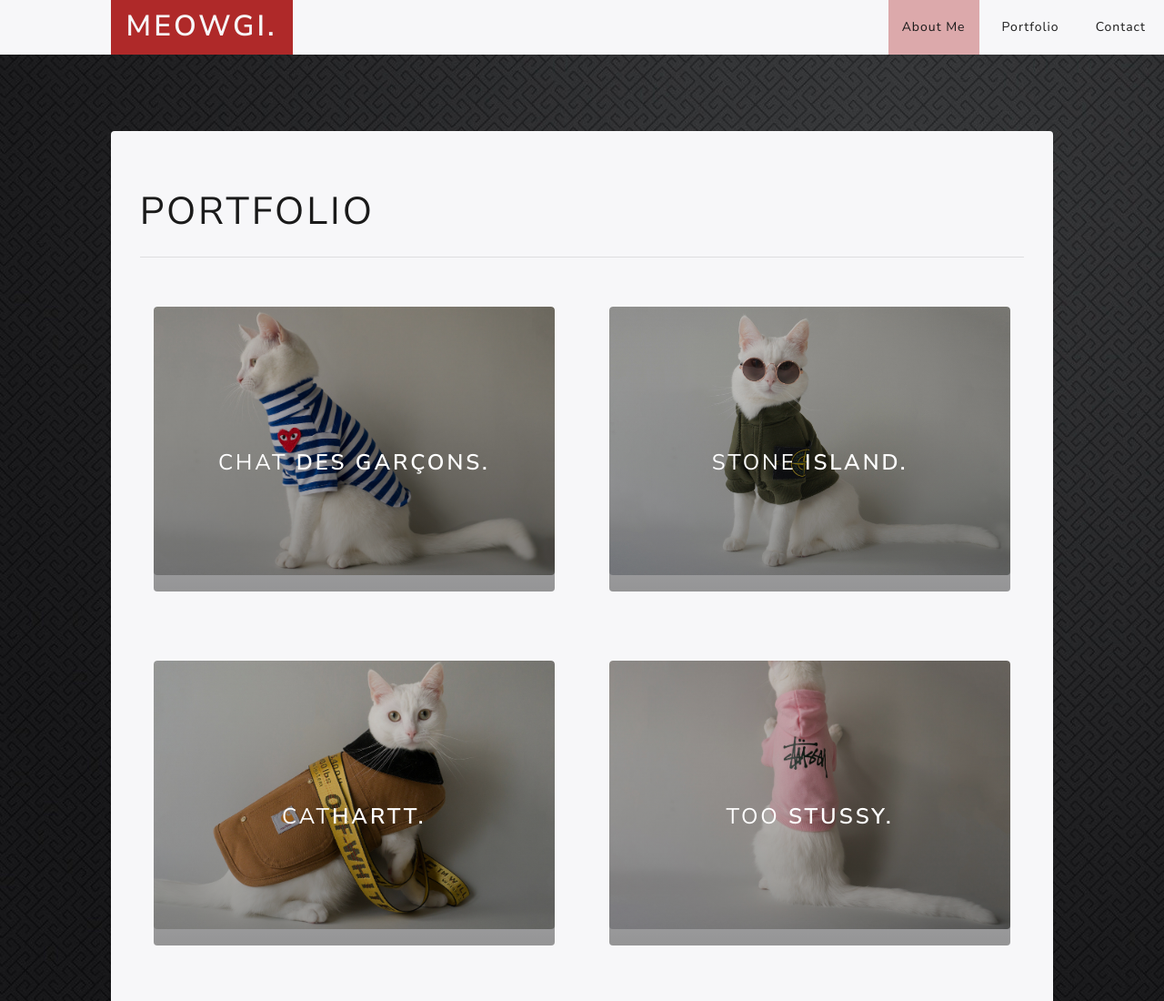
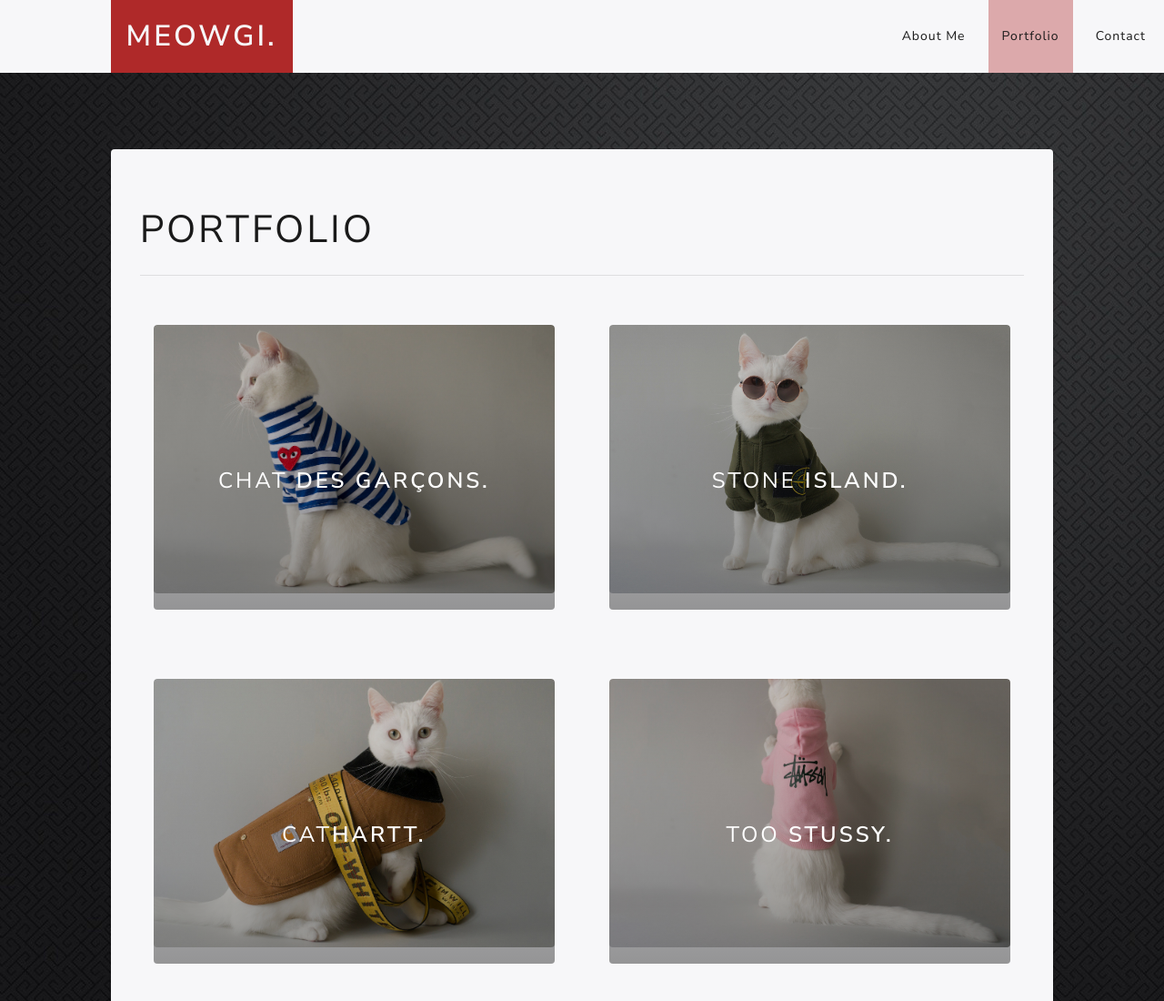
Before and after one commit to Goldenaries658/Demo-Responsive-Portfolio, a plain HTML site: page portfolio.html in a window 1280 px wide. Shown: the top 1100 px of the page at 91% size. Drawn offline with nearby package versions, Linux system fonts and the light colour scheme.

Commit message:
Made navs individual to each webpage

```diff
--- a/assets/css/style.css
+++ b/assets/css/style.css
@@ -6,15 +6,17 @@
 .header-desk {
   background-color: #af2929;
   width: 200px;
-  height: 60px;
-  line-height: 60px;
+  height: 80px;
+  line-height: 80px;
   text-align: center;
   margin-left: 9.5%;
-  padding: 10px;
+  padding: 0px;
 }
 
 .header-desk > h1 {
   color: #f7f7f9;
+  height: 80px;
+  line-height: 80px;
 }
 
 .nav-desk > ul {
@@ -23,8 +25,8 @@
   list-style: none;
   padding: 0px;
   margin: 0px;
-  height: 60px;
-  line-height: 60px;
+  height: 80px;
+  line-height: 80px;
 }
 
 .nav-desk > ul > li {
--- a/portfolio.html
+++ b/portfolio.html
@@ -30,13 +30,13 @@
       </header>
       <nav class="nav-desk">
         <ul>
+          <li class="nav-item">
+            <a class="nav-link" href="index.html">About Me</a>
+          </li>
           <li>
-            <a id="current" class="nav-link" href="#"
-              >About Me<span class="sr-only">(current)</span></a
+            <a id="current" class="nav-link" href="portfolio.html"
+              >Portfolio<span class="sr-only">(current)</span></a
             >
-          </li>
-          <li class="nav-item">
-            <a class="nav-link" href="portfolio.html">Portfolio</a>
           </li>
           <li class="nav-item">
             <a class="nav-link" href="contact.html">Contact</a>
@@ -52,13 +52,13 @@
       </header>
       <nav class="nav-mob">
         <ul>
+          <li class="nav-item">
+            <a class="nav-link" href="index.html">About Me</a>
+          </li>
           <li>
-            <a id="current" class="nav-link" href="#"
-              >About Me<span class="sr-only">(current)</span></a
+            <a id="current" class="nav-link" href="portfolio.html"
+              >Portfolio<span class="sr-only">(current)</span></a
             >
-          </li>
-          <li class="nav-item">
-            <a class="nav-link" href="portfolio.html">Portfolio</a>
           </li>
           <li class="nav-item">
             <a class="nav-link" href="contact.html">Contact</a>
```
Also changed, not shown: contact.html (+8 -8 lines).
